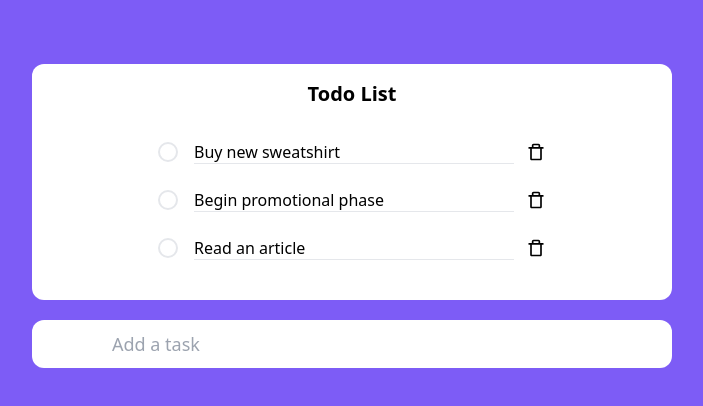
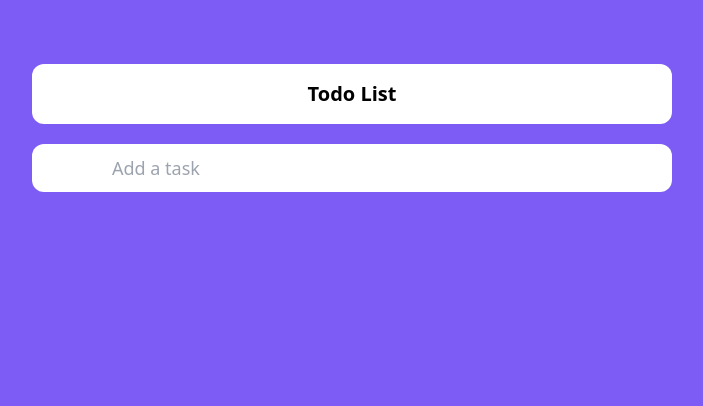
Before and after one commit to kuror0lucifer/todo, a React (Create React App) app: page / in a window 1280 px wide. Shown: the top 406 px of the page, without its empty margins (288-991 px from the left). Built offline with nearby package versions, Linux system fonts and the light colour scheme.

Commit message:
bug fixed

```diff
--- a/src/App.js
+++ b/src/App.js
@@ -2,23 +2,7 @@ import React, { useState } from "react";
 import Block from "./components/Block";
 import CreateField from "./components/СreateField";
 
-const todo = [
-  {
-    id: 1,
-    title: "Buy new sweatshirt",
-    isCompleted: false,
-  },
-  {
-    id: 2,
-    title: "Begin promotional phase",
-    isCompleted: false,
-  },
-  {
-    id: 3,
-    title: "Read an article",
-    isCompleted: false,
-  },
-];
+const todo = [];
 
 export default function App() {
   const [todos, setTodos] = useState(todo);
--- a/src/components/ListItems.jsx
+++ b/src/components/ListItems.jsx
@@ -12,7 +12,7 @@ export default function ListItems({todo, onChange, onDel}) {
                 <div className='flex justify-between items-center mb-6 first-of-type:mt-8'>
                     <CheckBox onChange={onChange} todo={e}/>
                     <div className='w-80 h-6 border-b mr-3'>
-                    <li key={e.id} className={`${e.isCompleted ? 'line-through' : ''}`}>{e.title}</li>
+                    <li key={e.id} className={`${e.isCompleted ? 'line-through' : ''} overflow-clip`}>{e.title}</li>
                     </div>
                     <BiTrashAlt onClick={() => onDel(e.id)} className='w-5 h-5 cursor-pointer hover:text-red-500'/>
                 </div>
```
